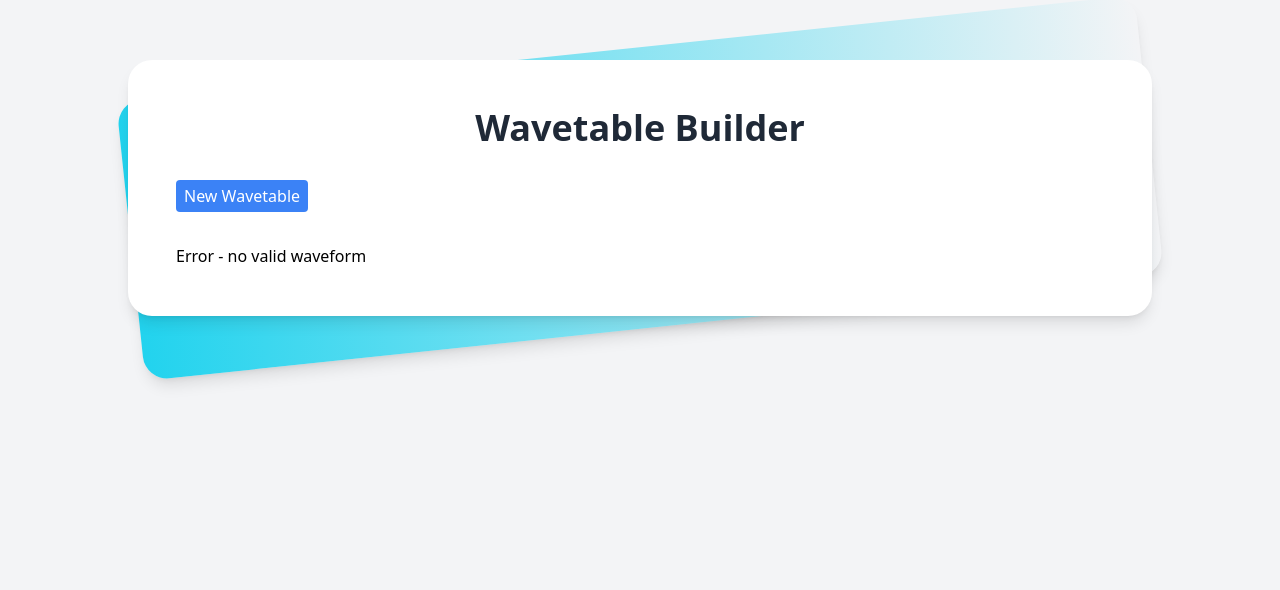
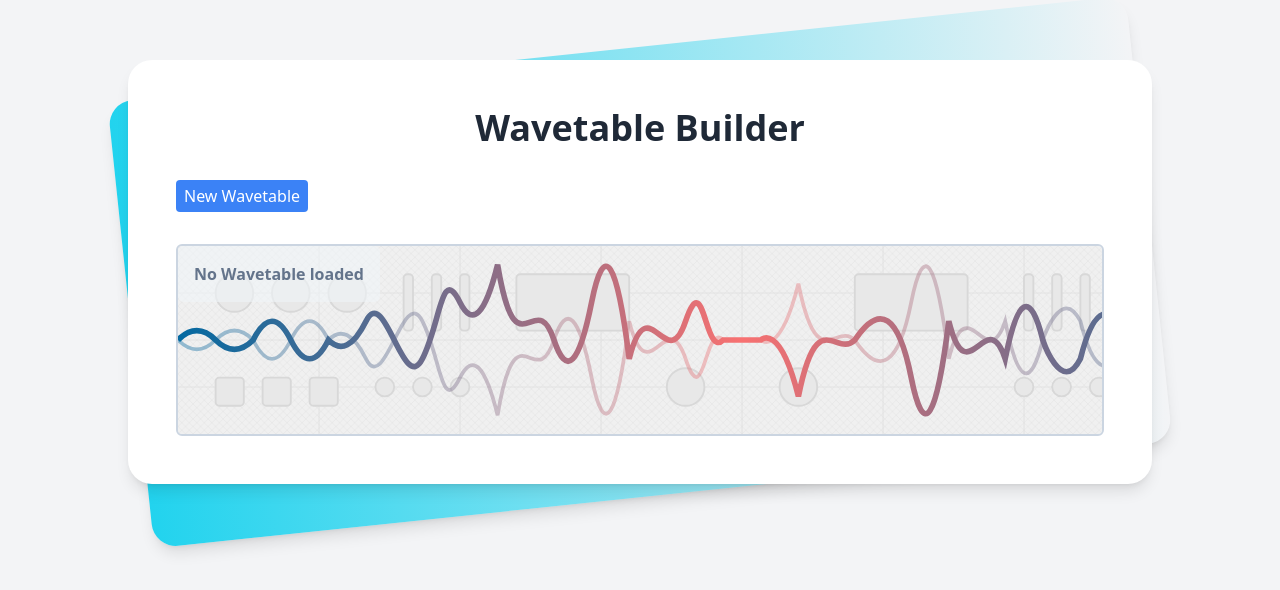
Before and after one commit to dcosson/wavetable-builder, a React (Vite) app: page / in a window 1280 px wide. Shown: the top 590 px of the page. Built offline with nearby package versions, Linux system fonts and the light colour scheme.

Commit message:
added an image

```diff
--- a/src/WavetableVisualizer.tsx
+++ b/src/WavetableVisualizer.tsx
@@ -3,6 +3,7 @@ import type { WavetableWithKeyframes } from './wavetableUtils';
 import ButtonGroup from './ButtonGroup';
 import SingleWaveformChart from './SingleWaveformChart';
 import TableWaveformChart from './TableWaveformChart';
+import waveformBackgroundImage from './assets/waveformBackgroundImage.svg'
 import * as d3 from 'd3';
 
 type ChartType = 'single' | 'table';
@@ -37,7 +38,16 @@ const WavetableSynthVisualizer: React.FC<WavetableSynthVisualizerProps> = ({
 
   if (wavetable === undefined) {
     return (
-      <div>Error - no valid waveform</div>
+      <div className='flex flex-row'>
+        <div className='flex flex-row items-start grow min-h-48 border-solid border-2 border-slate-300 rounded-md' style={{
+          backgroundImage: `url(${waveformBackgroundImage})`,
+          backgroundRepeat: 'no-repeat',
+          backgroundClip: 'content-box',
+          backgroundSize: 'cover'
+        }}>
+          <h2 className='text-center p-4 font-bold text-slate-500 bg-slate-100 rounded-md bg-opacity-60'>No Wavetable loaded</h2>
+        </div>
+      </div >
     )
   }
 
--- a/src/wavetableUtils.ts
+++ b/src/wavetableUtils.ts
@@ -3,10 +3,10 @@ export interface WaveformDataWithKeyframe {
   frame: number;
   data: WaveformData;
 }
-export type Wavetable = WaveformData[];
+export type WavetableData = WaveformData[];
 export interface WavetableWithKeyframes {
   keyframes: Set<number>,
-  data: Wavetable,
+  data: WavetableData,
 }
 
 export type WaveShape = 'none' | 'sine' | 'square' | 'sawtooth' | 'triangle';
```
Also changed, not shown: src/assets/waveformBackgroundImage.svg (added).
